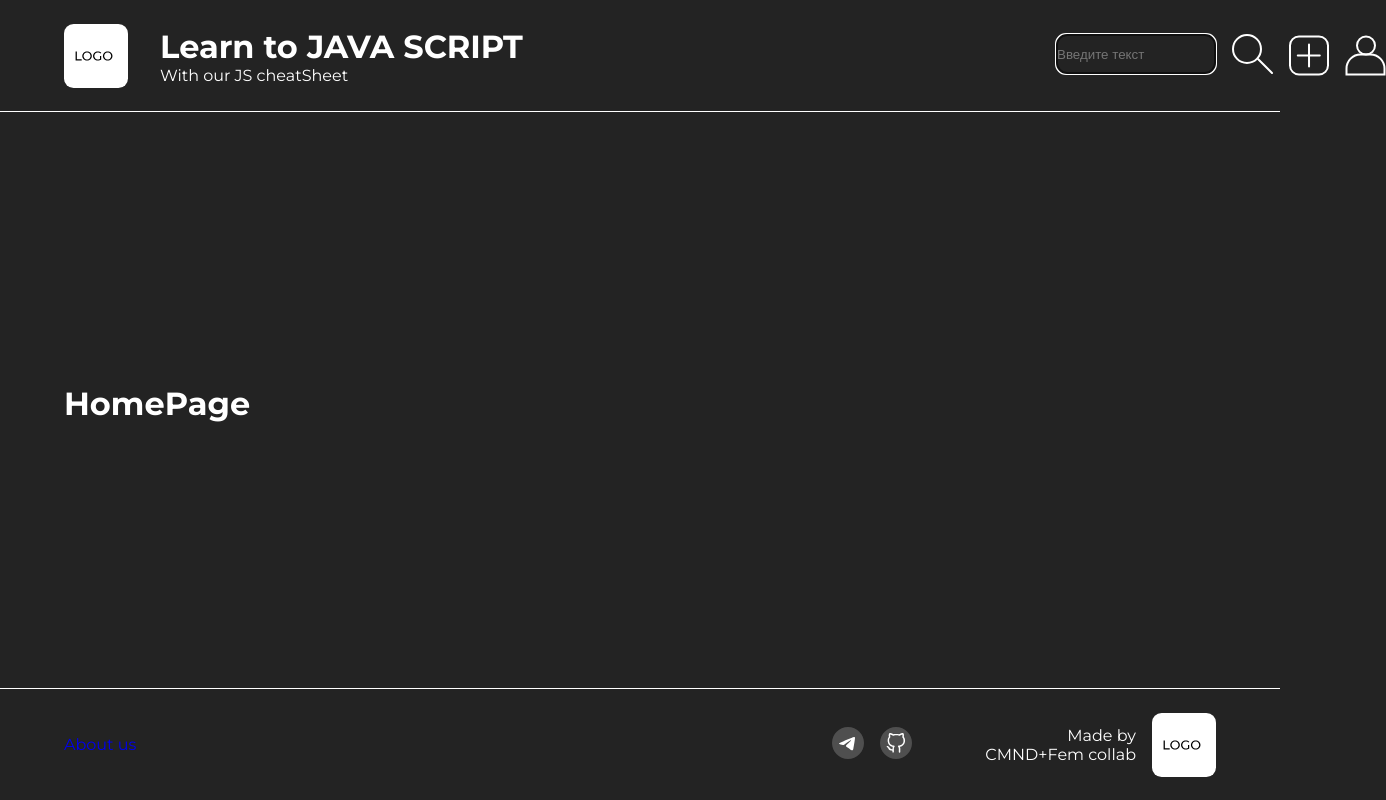
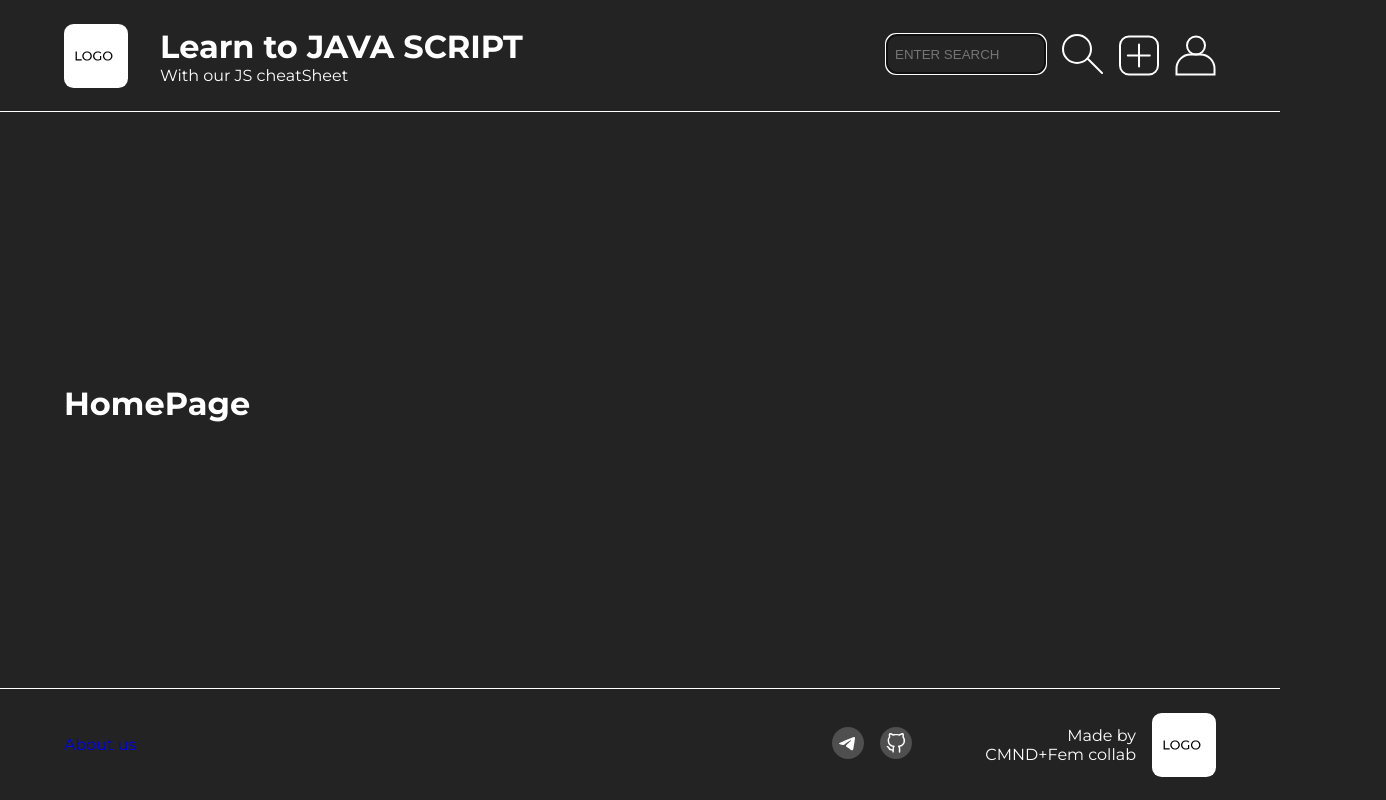
Before and after one commit to vakal-y/CheatSheet-for-Dev-React-JS-Vite, a React (Vite) app: page / in a window 1280 px wide. Both pictures are taken after a click on the button 1076 px from the left and 55 px from the top of the page. Shown: the whole page, 1386 px wide, since content can reach past the window. Built offline with nearby package versions, Linux system fonts and the light colour scheme.

Commit message:
styled input

```diff
--- a/src/components/Header/Header.module.scss
+++ b/src/components/Header/Header.module.scss
@@ -14,9 +14,10 @@
     }
 
     .navigate {
-        width      : 10rem;
-        display    : flex;
-        gap        : 1rem;
-        margin-left: auto;
+        width          : 20rem;
+        display        : flex;
+        gap            : 1rem;
+        margin-left    : auto;
+        justify-content: flex-end;
     }
 }
--- a/src/ui/ButtonSearch/ButtonSearch.jsx
+++ b/src/ui/ButtonSearch/ButtonSearch.jsx
@@ -19,7 +19,7 @@ export default function ButtonSearch() {
             {isInputVisible && (
                 <input
                     type="text"
-                    placeholder="Введите текст"
+                    placeholder="Enter search"
                     ref={inputRef}
                     onBlur={handleBlur}
                     autoFocus
--- a/src/ui/ButtonSearch/ButtonSearch.module.scss
+++ b/src/ui/ButtonSearch/ButtonSearch.module.scss
@@ -6,16 +6,21 @@
     button {
         background-color: transparent;
         border          : none;
+        cursor          : pointer;
     }
 
     input {
         width           : 10rem;
         height          : 2.5rem;
         margin-right    : 1rem;
+        padding         : 0.5rem;
         background-color: transparent;
         border          : 1px solid $white;
         border-radius   : 0.625rem;
         overflow        : hidden;
 
+        color         : $white;
+        text-transform: uppercase;
+        caret-color   : $white;
     }
 }
```
